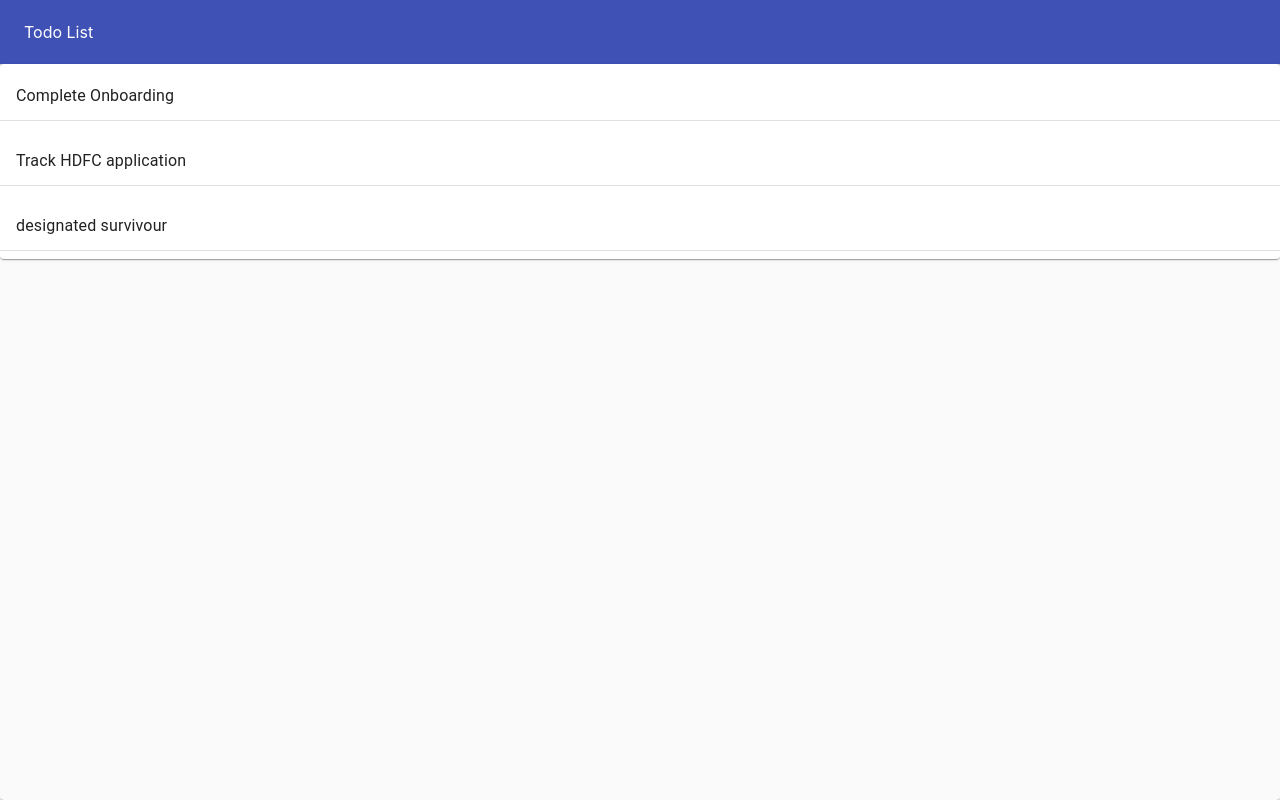
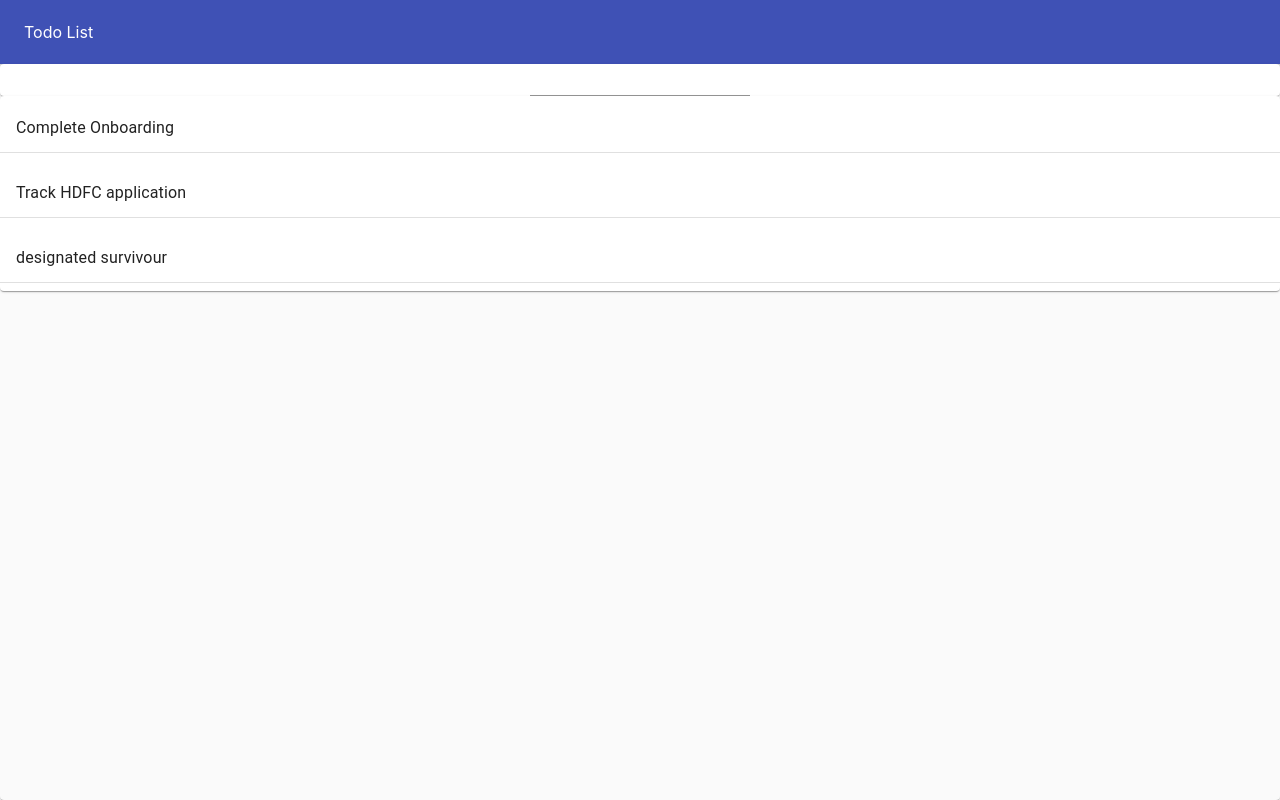
Before and after one commit to ashishsangale/hooks-todo, a React (Create React App) app: page / in a window 1280 px wide. Built offline with nearby package versions, Linux system fonts and the light colour scheme.

Commit message:
added useInput hook

```diff
--- a/src/Todo.js
+++ b/src/Todo.js
@@ -3,8 +3,9 @@
 import Typography from '@material-ui/core/Typography';
 import Toolbar from '@material-ui/core/Toolbar';
 import AppBar from '@material-ui/core/AppBar';
-import Grid from '@material-ui/core/Grid'
+import Grid from '@material-ui/core/Grid';
 import Todolist from './Todolist';
+import Todoform from './Todoform';
 
 function Todo() {
     const todolist = [
@@ -13,6 +14,9 @@
         {id:3, task: 'designated survivour', completed: false}
     ]
     const [todos, setTodos] = useState(todolist)
+    const addTodo = newTodoText => {
+        setTodos([...todos,{id:4, task:newTodoText, completed: true}])
+    }
 
     return (
         <Paper style={{
@@ -26,6 +30,7 @@
                     <Typography variant='inherit'>Todo List</Typography>
                 </Toolbar>
             </AppBar>
+            <Todoform addTodo={addTodo}/>
             <Todolist todos={todos}/>
         </Paper>
     )
--- /dev/null
+++ b/src/Todoform.js
@@ -0,0 +1,23 @@
+import React from 'react';
+import Paper from '@material-ui/core/Paper';
+import TextField from '@material-ui/core/TextField';
+import useInputState from './hooks/useInputState';
+
+function Todoform({addTodo}) {
+    const [value, handleChange, reset] = useInputState('')
+
+    return (
+        <Paper>
+            <form
+            onSubmit={e => {
+                e.preventDefault()
+                addTodo(value)
+                reset()
+            }}>
+                <TextField value={value} onChange={handleChange}/>
+            </form>
+        </Paper>
+    )
+}
+
+export default Todoform;
```
